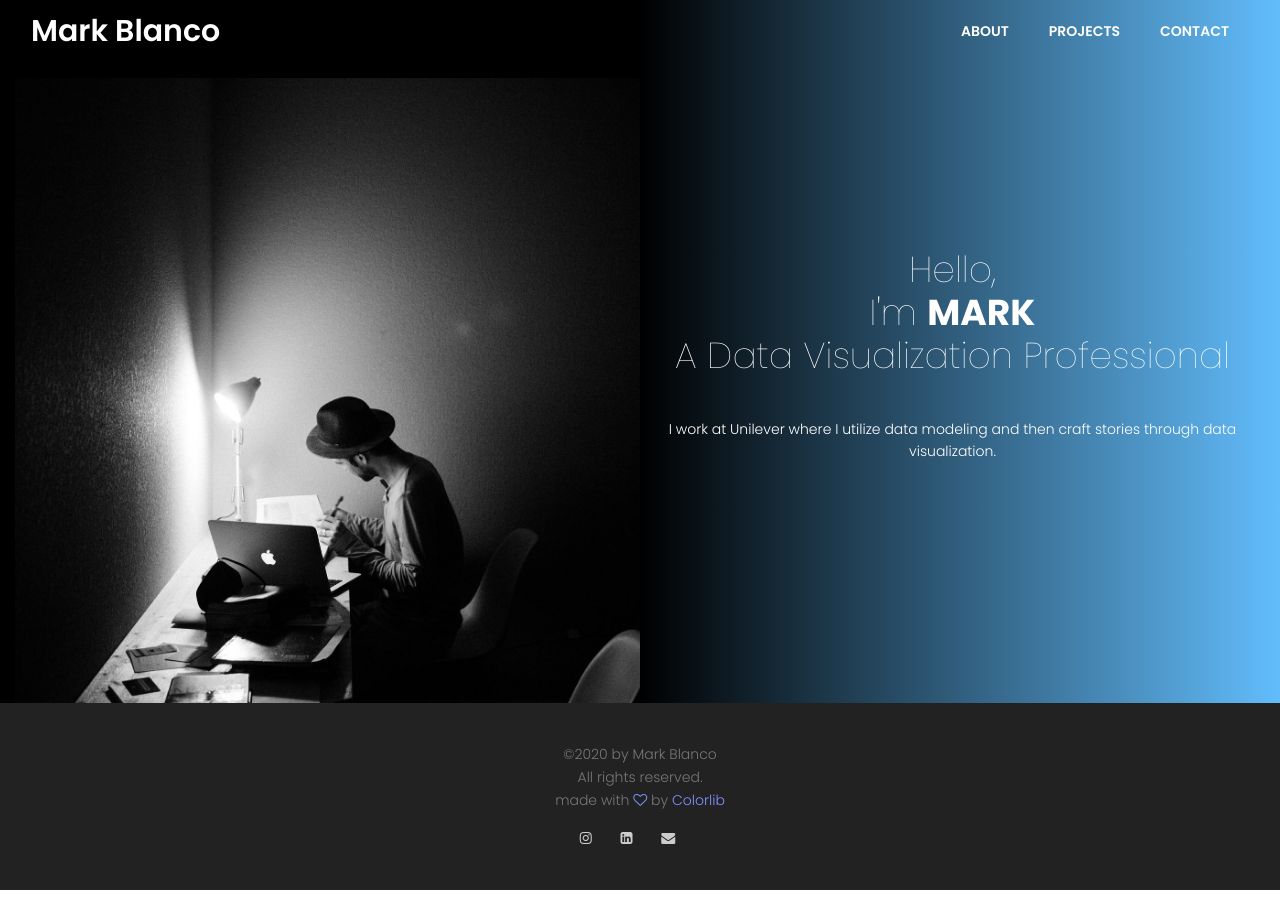
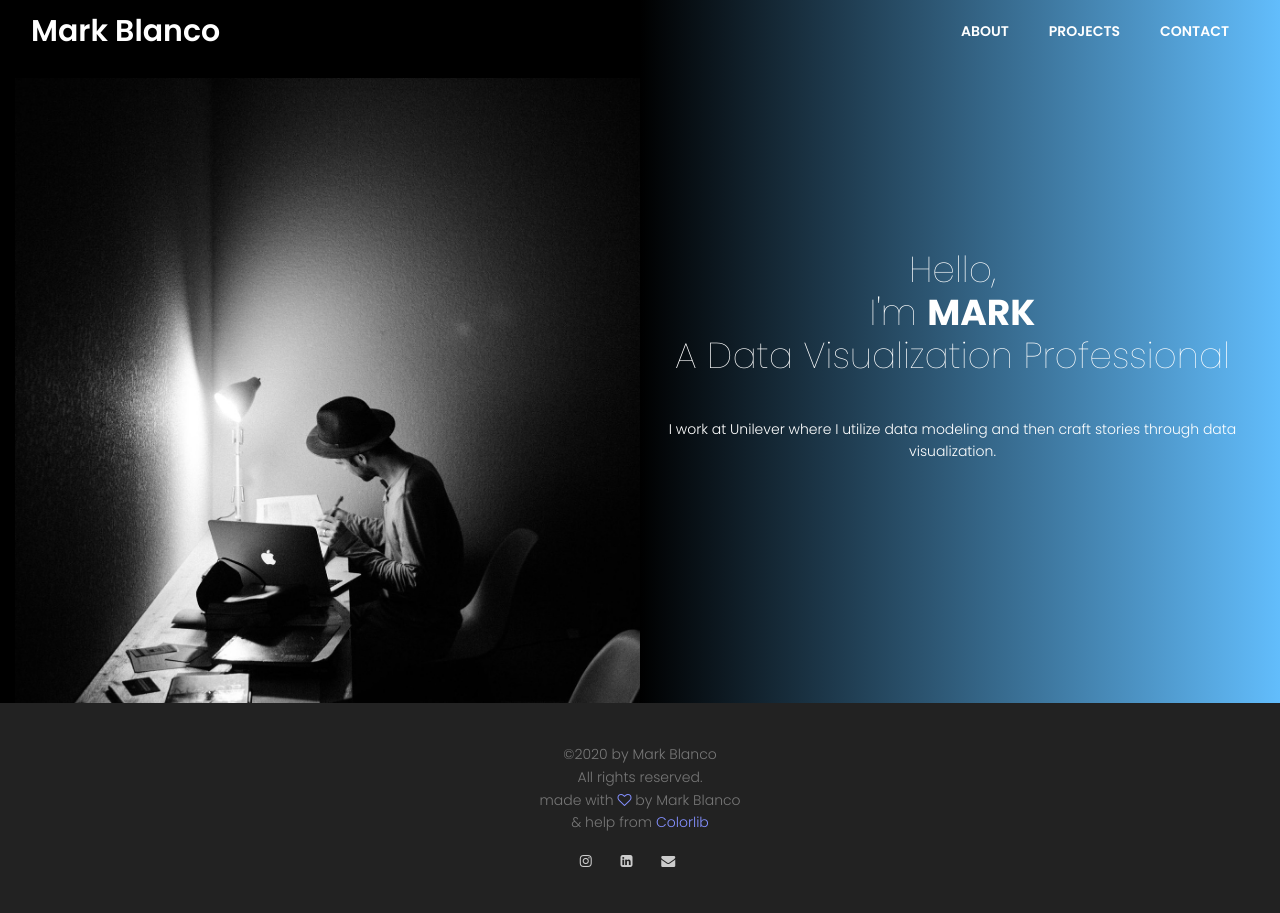
Before and after one commit to boombranco/boombranco.github.io, a Jekyll site: the page index.html, which Jekyll copies as it is, in a window 1280 px wide. Built offline with Jekyll 4.4.1, drawn with Linux system fonts in a browser that asks for light colours; nearby versions of some CDN libraries.

Commit message:
Updating the footer

```diff
--- a/about.html
+++ b/about.html
@@ -333,7 +333,9 @@
                 <br>
                 All rights reserved.
                 <br>
-                made with <i class="fa fa-heart-o" aria-hidden="true"></i> by <a href="https://colorlib.com" target="_blank">Colorlib</a></p>
+                made with <i class="fa fa-heart-o" aria-hidden="true"></i> by Mark Blanco
+                <br>
+                & help from <a href="https://colorlib.com" target="_blank">Colorlib</a></p>
               <!-- Link back to Colorlib can't be removed. Template is licensed under CC BY 3.0. -->
             </div>
             <div class="footer-social align-items-center">
--- a/contact.html
+++ b/contact.html
@@ -121,7 +121,9 @@
                 <br>
                 All rights reserved.
                 <br>
-                made with <i class="fa fa-heart-o" aria-hidden="true"></i> by <a href="https://colorlib.com" target="_blank">Colorlib</a></p>
+                made with <i class="fa fa-heart-o" aria-hidden="true"></i> by Mark Blanco
+                <br>
+                & help from <a href="https://colorlib.com" target="_blank">Colorlib</a></p>
               <!-- Link back to Colorlib can't be removed. Template is licensed under CC BY 3.0. -->
             </div>
             <div class="footer-social align-items-center">
--- a/index.html
+++ b/index.html
@@ -105,7 +105,9 @@
 									<br>
 									All rights reserved.
 									<br>
-									made with <i class="fa fa-heart-o" aria-hidden="true"></i> by <a href="https://colorlib.com" target="_blank">Colorlib</a></p>
+									made with <i class="fa fa-heart-o" aria-hidden="true"></i> by Mark Blanco
+	                <br>
+	                & help from <a href="https://colorlib.com" target="_blank">Colorlib</a></p>
             		<!-- Link back to Colorlib can't be removed. Template is licensed under CC BY 3.0. -->
 							</div>
 							<div class="footer-social align-items-center">
--- a/projects.html
+++ b/projects.html
@@ -128,7 +128,9 @@
                 <br>
                 All rights reserved.
                 <br>
-                made with <i class="fa fa-heart-o" aria-hidden="true"></i> by <a href="https://colorlib.com" target="_blank">Colorlib</a></p>
+                made with <i class="fa fa-heart-o" aria-hidden="true"></i> by Mark Blanco
+                <br>
+                & help from <a href="https://colorlib.com" target="_blank">Colorlib</a></p>
               <!-- Link back to Colorlib can't be removed. Template is licensed under CC BY 3.0. -->
             </div>
             <div class="footer-social align-items-center">
```
